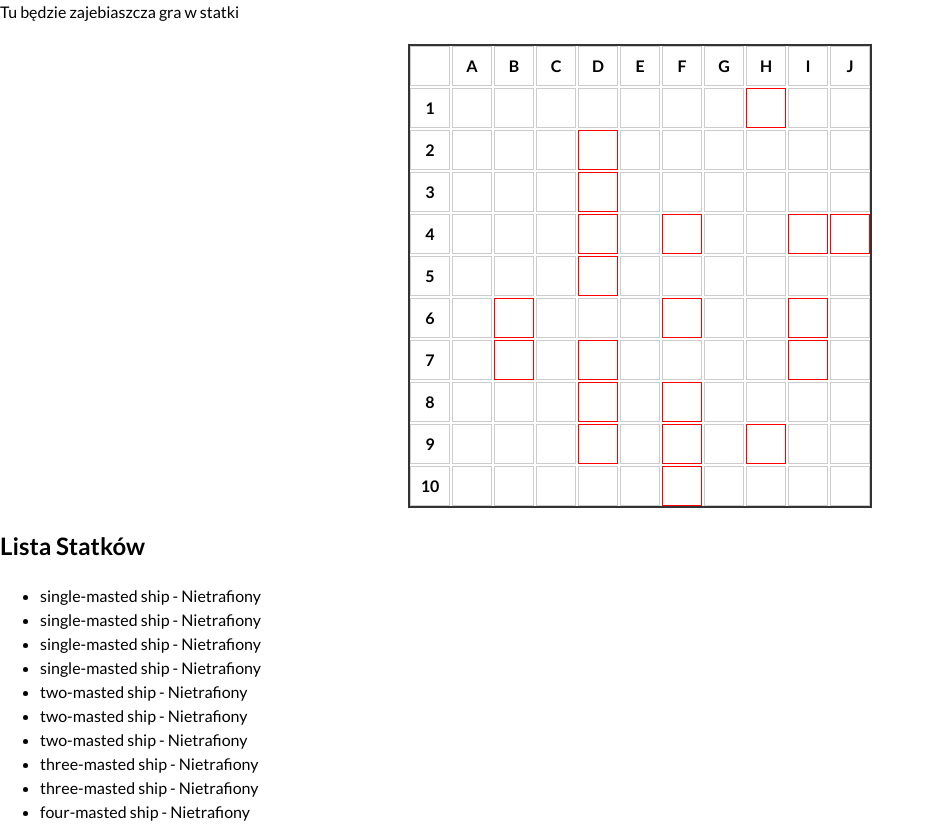
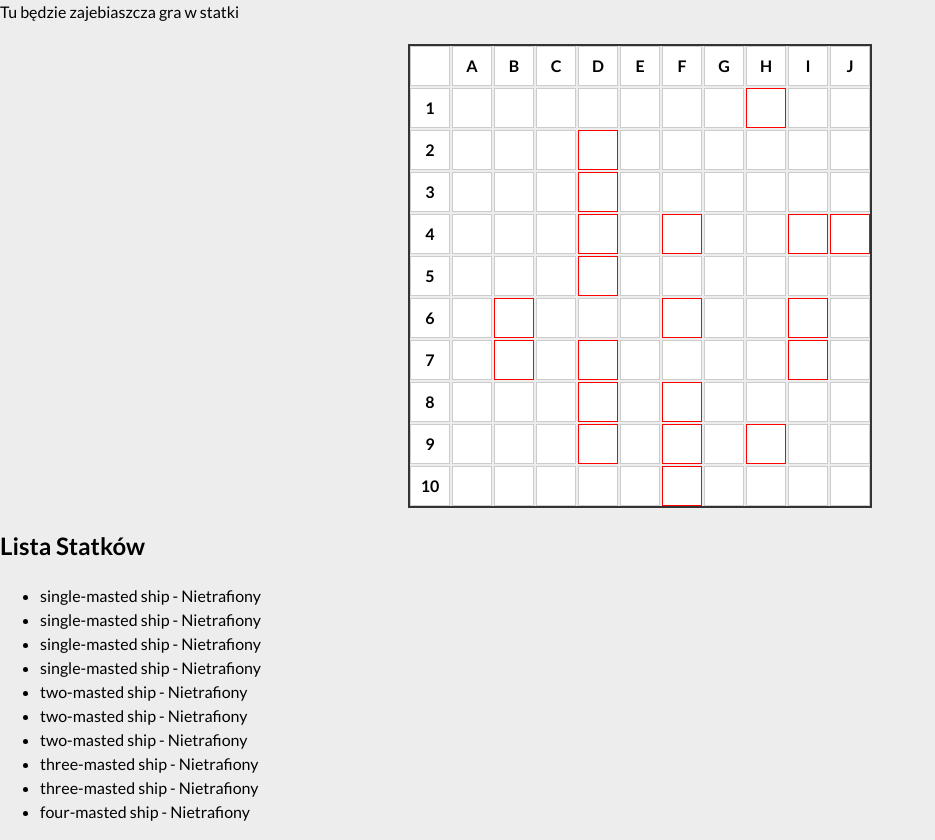
Before and after one commit to GrzegorzJendernal/battleships-game, a React (Vite) app: page / in a window 1280 px wide. Shown: the whole page, without its empty margins (0-935 px from the left). Built offline with nearby package versions, Linux system fonts and the light colour scheme.

Commit message:
added background color

```diff
--- a/src/App/GlobalStyle.ts
+++ b/src/App/GlobalStyle.ts
@@ -14,5 +14,6 @@ export const GlobalStyle = createGlobalStyle`
   body {
     font-family: 'Lato', sans-serif;
     line-height: 1.5;
+    background-color: #ededed;
   }
 `;
```
